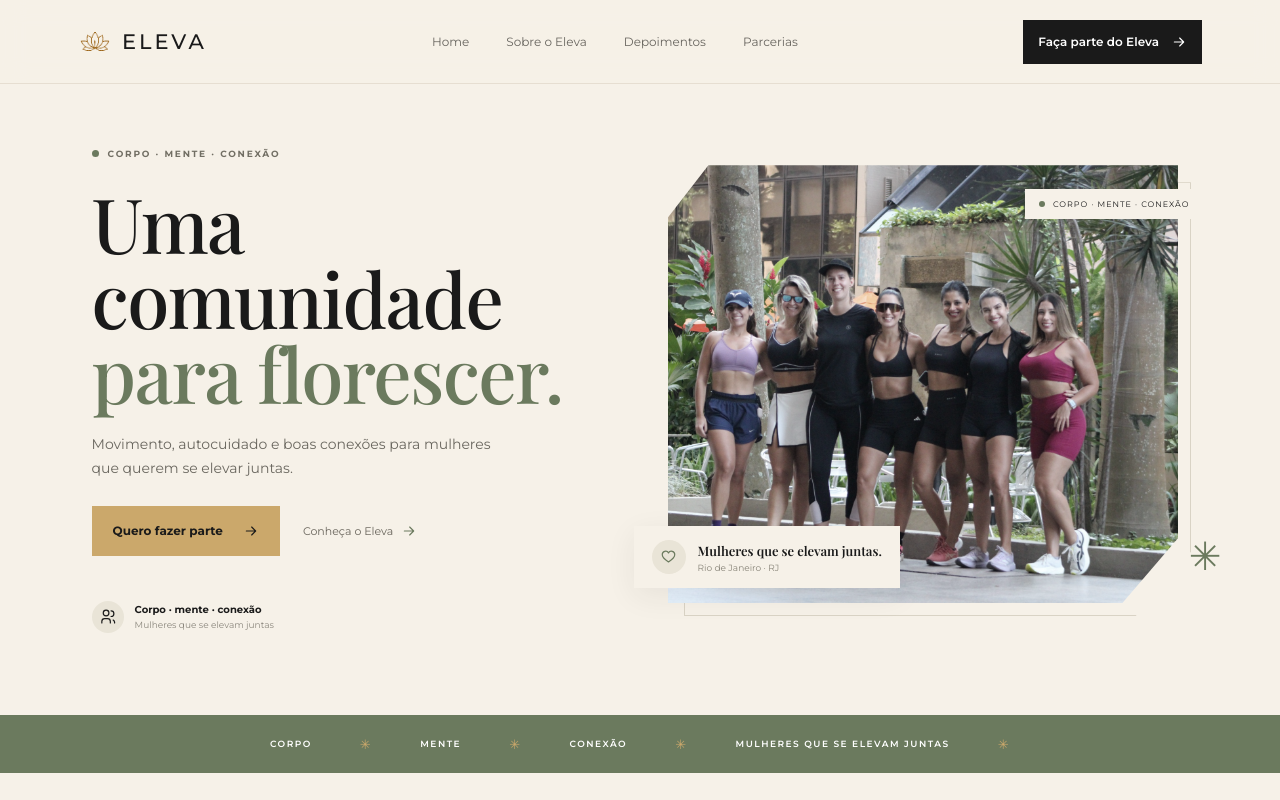
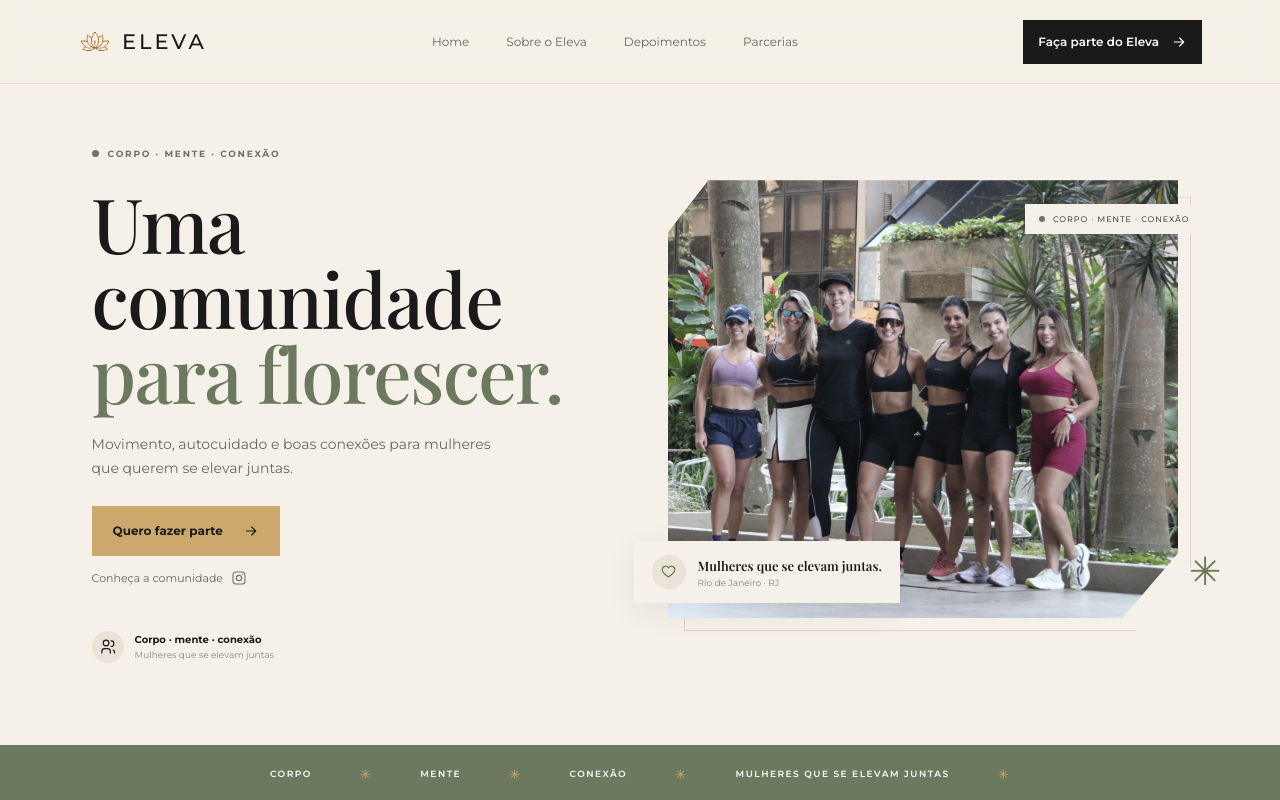
Before and after one commit to NiltonDuarte/ab-proj, a website built with Vite: page index.html in a window 1280 px wide. Shown: the top 800 px of the page. Built offline with nearby package versions, Linux system fonts and the light colour scheme.

Commit message:
Restaura link do Instagram no hero

```diff
--- a/src/content/site.json
+++ b/src/content/site.json
@@ -8,7 +8,7 @@
     "emphasis": "para florescer.",
     "description": "Movimento, autocuidado e boas conexões para mulheres que querem se elevar juntas.",
     "primaryAction": "Quero fazer parte",
-    "secondaryAction": "Conheça o Eleva",
+    "secondaryAction": "Conheça a comunidade",
     "photoCaption": "Mulheres que se elevam juntas.",
     "photoSubcaption": "Rio de Janeiro · RJ",
     "photoAlt": "Grupo de mulheres da EleVa reunido em um encontro ao ar livre",
--- a/src/main.ts
+++ b/src/main.ts
@@ -71,7 +71,7 @@ function renderFeatureGroup(group: {id:string;title:string;description:string})
 app.innerHTML = `
 <header class="topbar"><a class="brand" href="#inicio" aria-label="${esc(site.brand)} início"><span class="brand-mark"><img src="${baseUrl}images/eleva-lotus-mark.png" alt="" aria-hidden="true"></span><span>${esc(site.shortBrand)}</span></a><nav class="desktop-nav"><a href="#inicio">Home</a><a href="#sobre">${esc(site.navigation.about)}</a><a href="${esc(site.navigation.testimonialsUrl)}" target="_blank" rel="noreferrer">${esc(site.navigation.memberAction)}</a><a href="#parcerias">${esc(site.navigation.features)}</a></nav><div class="top-actions"><a class="button button-dark button-small" href="${whatsappHref}" target="_blank" rel="noreferrer">${esc(site.navigation.joinAction)} ${icon('arrow')}</a></div><button class="menu-toggle" aria-label="${esc(site.navigation.menuOpen)}">${icon('menu')}</button></header>
 <main id="inicio">
-<section class="hero"><div class="hero-copy"><div class="eyebrow"><span class="eyebrow-dot"></span>${esc(site.hero.eyebrow)}</div><h1>${esc(site.hero.title)}<br><em>${esc(site.hero.emphasis)}</em></h1><p class="hero-lead">${esc(site.hero.description)}</p><div class="hero-ctas"><a class="button button-gold" href="${whatsappHref}" target="_blank" rel="noreferrer">${esc(site.hero.primaryAction)} ${icon('arrow')}</a><a href="#sobre" class="text-link">${esc(site.hero.secondaryAction)} ${icon('arrow')}</a></div><div class="social-proof"><span class="proof-mark">${icon('users')}</span><div><strong>${esc(site.hero.proofTitle)}</strong><small>${esc(site.hero.proofSubtitle)}</small></div></div></div><div class="hero-visual"><div class="hero-photo" data-hero-image="${esc(site.hero.image)}" role="img" aria-label="${esc(site.hero.photoAlt)}"></div><div class="photo-label"><span class="label-icon">${icon('heart')}</span><div><strong>${esc(site.hero.photoCaption)}</strong><small>${esc(site.hero.photoSubcaption)}</small></div></div><div class="photo-note"><span class="note-dot"></span> ${esc(site.hero.photoNote)}</div><div class="hero-scribble">✳</div></div></section>
+<section class="hero"><div class="hero-copy"><div class="eyebrow"><span class="eyebrow-dot"></span>${esc(site.hero.eyebrow)}</div><h1>${esc(site.hero.title)}<br><em>${esc(site.hero.emphasis)}</em></h1><p class="hero-lead">${esc(site.hero.description)}</p><div class="hero-ctas"><a class="button button-gold" href="${whatsappHref}" target="_blank" rel="noreferrer">${esc(site.hero.primaryAction)} ${icon('arrow')}</a><a href="${instagramHref}" target="_blank" rel="noreferrer" class="text-link">${esc(site.hero.secondaryAction)} ${icon('instagram')}</a></div><div class="social-proof"><span class="proof-mark">${icon('users')}</span><div><strong>${esc(site.hero.proofTitle)}</strong><small>${esc(site.hero.proofSubtitle)}</small></div></div></div><div class="hero-visual"><div class="hero-photo" data-hero-image="${esc(site.hero.image)}" role="img" aria-label="${esc(site.hero.photoAlt)}"></div><div class="photo-label"><span class="label-icon">${icon('heart')}</span><div><strong>${esc(site.hero.photoCaption)}</strong><small>${esc(site.hero.photoSubcaption)}</small></div></div><div class="photo-note"><span class="note-dot"></span> ${esc(site.hero.photoNote)}</div><div class="hero-scribble">✳</div></div></section>
 <section class="ticker" aria-label="O que fazemos"><div class="ticker-track">${site.ticker.map((item:string)=>`<span>${esc(item)}<b>✳</b></span>`).join('')}</div></section>
 <section class="intro section" id="sobre"><div class="section-kicker">${icon('spark')} ${esc(site.about.eyebrow)}</div><div class="about-story"><div class="about-story-heading"><span>01 — SOBRE O ELEVA</span><h2>${esc(site.about.title)}<br><em>${esc(site.about.emphasis)}</em></h2></div><div class="about-story-copy">${site.about.description.split('\n\n').map((paragraph:string)=>`<p>${esc(paragraph)}</p>`).join('')}</div></div><div class="about-highlight"><blockquote>“${esc(site.about.quote)}”</blockquote><div class="about-people">${site.about.people.map((person:{role:string;name:string})=>`<div><span>${esc(person.role)}</span><strong>${esc(person.name)}</strong></div>`).join('')}</div></div><div class="purpose-heading"><div><div class="section-kicker">02 — PROPÓSITO</div><h2>${esc(site.about.purposeTitle)}</h2></div><p>${esc(site.about.purposeLead)}</p></div><div class="purpose-grid">${site.about.pillars.map((pillar:{title:string;description:string},index:number)=>`<article class="purpose-card"><span>0${index+1}</span><h3>${esc(pillar.title)}</h3><p>${esc(pillar.description)}</p></article>`).join('')}</div><blockquote class="purpose-quote">“${esc(site.about.purposeQuote)}”</blockquote><div class="about-values">${site.about.valuesList.map((value:string)=>`<span>${esc(value)}</span>`).join('')}</div></section>
 <section class="experiences section" id="experiencias"><div class="section-heading"><div><div class="section-kicker">${icon('sun')} ${esc(site.experienceSection.eyebrow)}</div><h2>${esc(site.experienceSection.title)} <em>${esc(site.experienceSection.emphasis)}</em></h2></div><a class="underlined-link desktop-only" href="${whatsappHref}" target="_blank" rel="noreferrer">${esc(site.experienceSection.action)} ${icon('arrow')}</a></div><div class="experience-grid">${experienceContent.map(renderExperience).join('')}</div><a class="underlined-link mobile-only" href="${whatsappHref}" target="_blank" rel="noreferrer">${esc(site.experienceSection.action)} ${icon('arrow')}</a></section>
--- a/src/style.css
+++ b/src/style.css
@@ -273,3 +273,6 @@ h1{font-size:clamp(48px,6.2vw,76px)}
 .about-story-copy{width:100%;max-width:620px}
 @media(max-width:900px){.about-story{grid-template-columns:minmax(240px,.8fr) minmax(0,1.2fr);gap:32px}.about-story-heading h2{font-size:clamp(34px,5vw,46px)}}
 @media(max-width:720px){.about-story{grid-template-columns:1fr;gap:18px}.about-story-heading h2{max-width:12ch;font-size:clamp(34px,9vw,42px)}.about-story-copy{max-width:none}.about-highlight{width:100%}}
+.hero-ctas{flex-direction:column;align-items:flex-start;gap:14px}
+.hero-ctas .text-link{display:inline-flex;align-items:center;gap:8px}
+@media(max-width:640px){.hero-ctas{align-items:stretch;gap:12px}.hero-ctas .text-link{align-self:flex-start;min-height:44px}}
```
